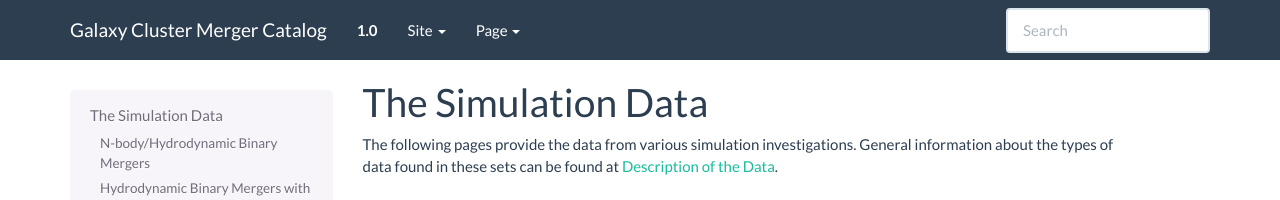
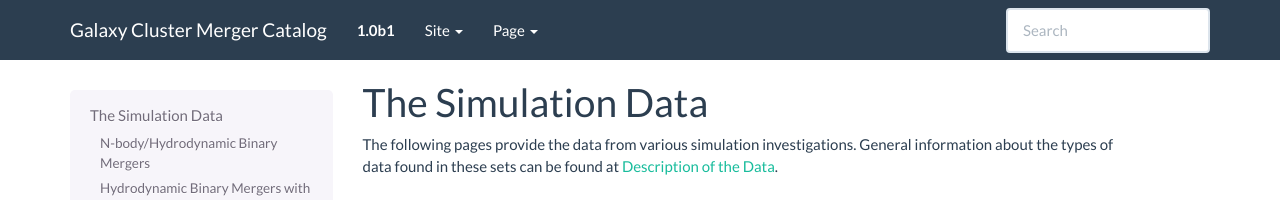
Before and after one commit to jzuhone/cluster_merger_catalog, a Sphinx documentation site: the page built from source/simulations.rst, in a window 1280 px wide. Shown: the top 200 px of the page. Built offline with Sphinx 7.4.7, drawn with Linux system fonts in a browser that asks for light colours; pages that are not in the unit, such as notebooks, are missing from menus.

Commit message:
Final page version for now

```diff
--- a/source/conf.py
+++ b/source/conf.py
@@ -69,9 +69,9 @@ author = 'John ZuHone'
 # built documents.
 #
 # The short X.Y version.
-version = '1.0'
+version = '1.0b1'
 # The full version, including alpha/beta/rc tags.
-release = '1.0'
+release = '1.0b1'
 
 # The language for content autogenerated by Sphinx. Refer to documentation
 # for a list of supported languages.
--- a/source/index.rst
+++ b/source/index.rst
@@ -52,6 +52,6 @@ The catalog and its data are hosted on the `yt Hub <http://hub.yt>`_, provided b
    <h3>Made possible by these technologies</h3>
    <a href="http://yt-project.org"><img src="images/yt_logo.png" width="70" vspace="20" hspace="20"/></a>
    <a href="http://girder.readthedocs.io/"><img src="images/Girder_Mark.png" width="70" vspace="20" hspace="20"/></a>
-   <a href="http://www.astropy.org"><img src="images/astropy_logo_small.png" width="70" vspace="20" hspace="20"/></a>
+   <a href="http://www.astropy.org"><img src="images/astropy_logo_notext.png" width="70" vspace="20" hspace="20"/></a>
    <a href="http://js9.si.edu"><img src="images/sun.gif" width="80" vspace="20" hspace="20"/></a>
    <br><br>
```
